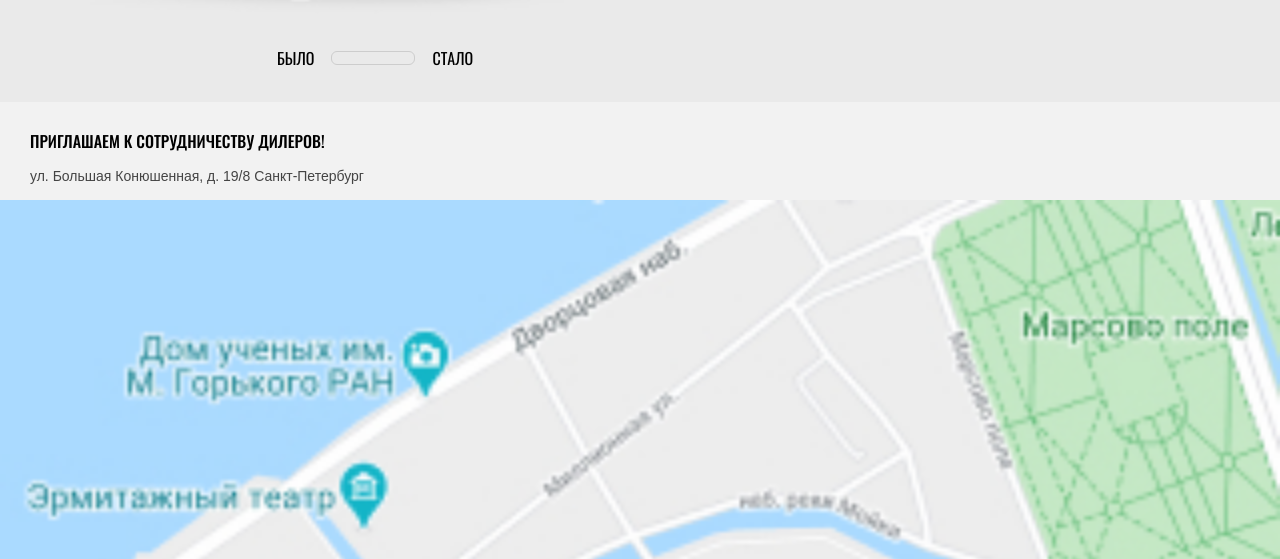
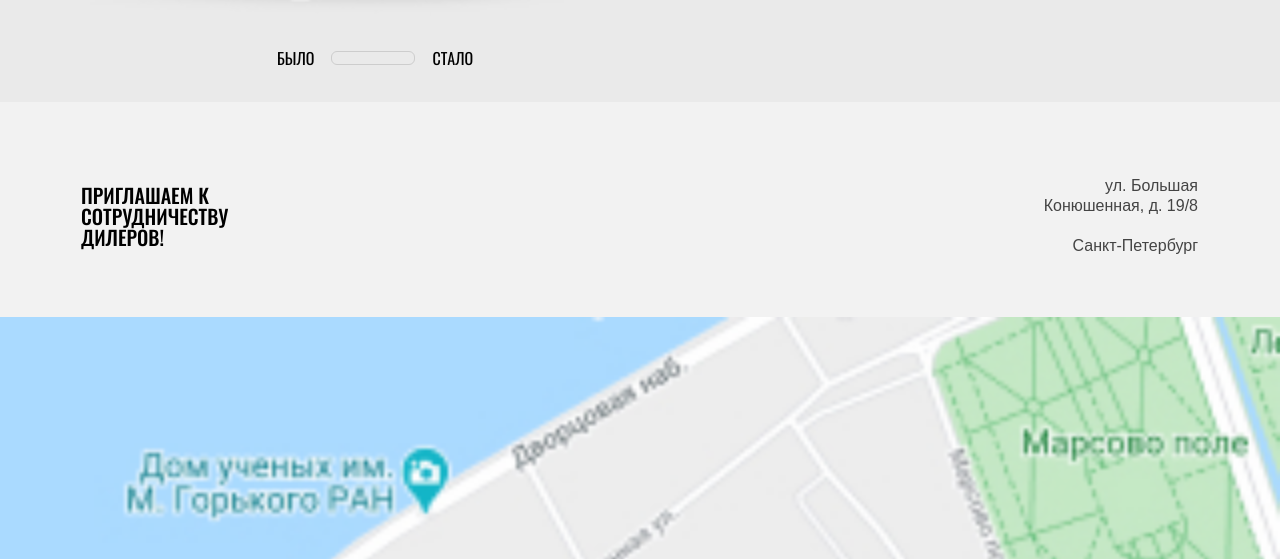
Before and after one commit to VitalyEn/1358343-cat-energy-21, a website: page source/index.html in a window 1280 px wide. Shown: the part 2400-2959 px from the top of the page. Drawn offline with nearby package versions, Linux system fonts and the light colour scheme; files that its build step writes are made by us from their sources.

Commit message:
футер - контакты

```diff
--- a/source/sass/blocks/contacts.scss
+++ b/source/sass/blocks/contacts.scss
@@ -3,11 +3,39 @@
   line-height: 18px;
   color: $menu-color;
   text-transform: uppercase;
+
+  max-width: 140px;
+  height: auto;
+
+  @media (min-width: $tablet-width) {
+    font-size: 20px;
+    line-height: 21px;
+    max-width: 171px;
+    margin-left: 51px;
+  }
 }
 
 .contacts__text {
+  font-family: "Arial", sans-serif;
   font-size: 14px;
   line-height: 20px;
-  font-family: "Arial", sans-serif;
   color: $text-color;
+  max-width: 140px;
+  height: auto;
+
+  @media (min-width: $tablet-width) {
+    font-size: 16px;
+    line-height: 20px;
+    max-width: 159px;
+    min-height: 80px;
+    margin-right: 52px;
+    text-align: right;
+  }
 }
+
+.contacts__text span {
+  @media (min-width: $tablet-width) {
+    display: inline-block;
+    margin-top: 20px;
+  }
+}
--- a/source/sass/blocks/page-footer.scss
+++ b/source/sass/blocks/page-footer.scss
@@ -1,7 +1,28 @@
 .page-footer {
+  position: relative;
   padding-top: 14px;
+  background-color: $background-grey;
+}
 
-  background-color: $background-grey;
+.page-footer__contacts {
+  min-height: 114px;
+  width: 100%;
+  display: flex;
+  justify-content: space-between;
+  align-items: center;
+
+  @media (min-width: $tablet-width) {
+    min-height: 201px;
+  }
+
+  @media (min-width: $desktop-width) {
+    width: 570px;
+    height: 201px;
+    position: absolute;
+    left: 110px;
+    top: 95px;
+    background-color: $main-background;
+  }
 }
 
 .page-footer__map {
@@ -22,19 +43,6 @@
 
   @media (min-width: $tablet-width) {
     flex-direction: row;
-  }
-}
-
-.social__title {
-  display: block;
-  padding-top: 39px;
-  padding-bottom: 32px;
-  margin: auto;
-
-  @media (min-width: $tablet-width) {
-    padding-top: 60px;
-    padding-bottom: 60px;
-    margin: 0;
   }
 }
 
--- a/source/sass/blocks/social.scss
+++ b/source/sass/blocks/social.scss
@@ -9,6 +9,19 @@
     width: 129px;
     padding-top: 33px;
     border: none;
+    margin: 0;
+  }
+}
+
+.social__title {
+  display: block;
+  padding-top: 39px;
+  padding-bottom: 32px;
+  margin: auto;
+
+  @media (min-width: $tablet-width) {
+    padding-top: 60px;
+    padding-bottom: 60px;
     margin: 0;
   }
 }
```
